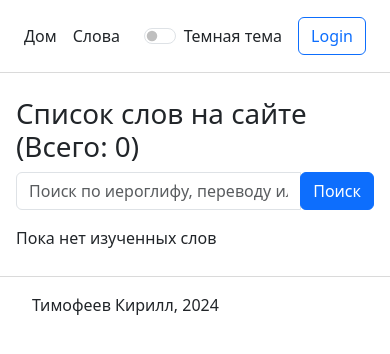
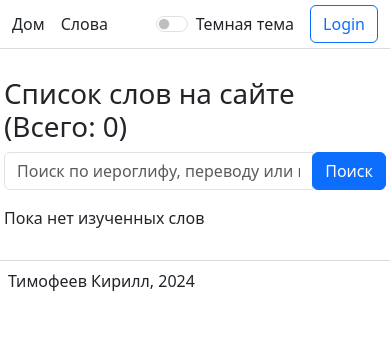
Before and after one commit to laxier/chinese2024FLASK, a Flask app: page /words in a window 390 px wide. Shown: the top 354 px of the page. Run offline with Flask 3, Linux system fonts and the light colour scheme; data that the repository does not hold is empty; some libraries are stand-ins or nearby versions.

Commit message:
mobile theme is ready, left to change the header when logged in

```diff
--- a/static/styles.css
+++ b/static/styles.css
@@ -480,6 +480,7 @@
     /*}*/
     .container, .container-md, .container-sm {
         max-width: 100%;
+        padding: 0.25rem !important;
     }
 
     .flashcard {
```
